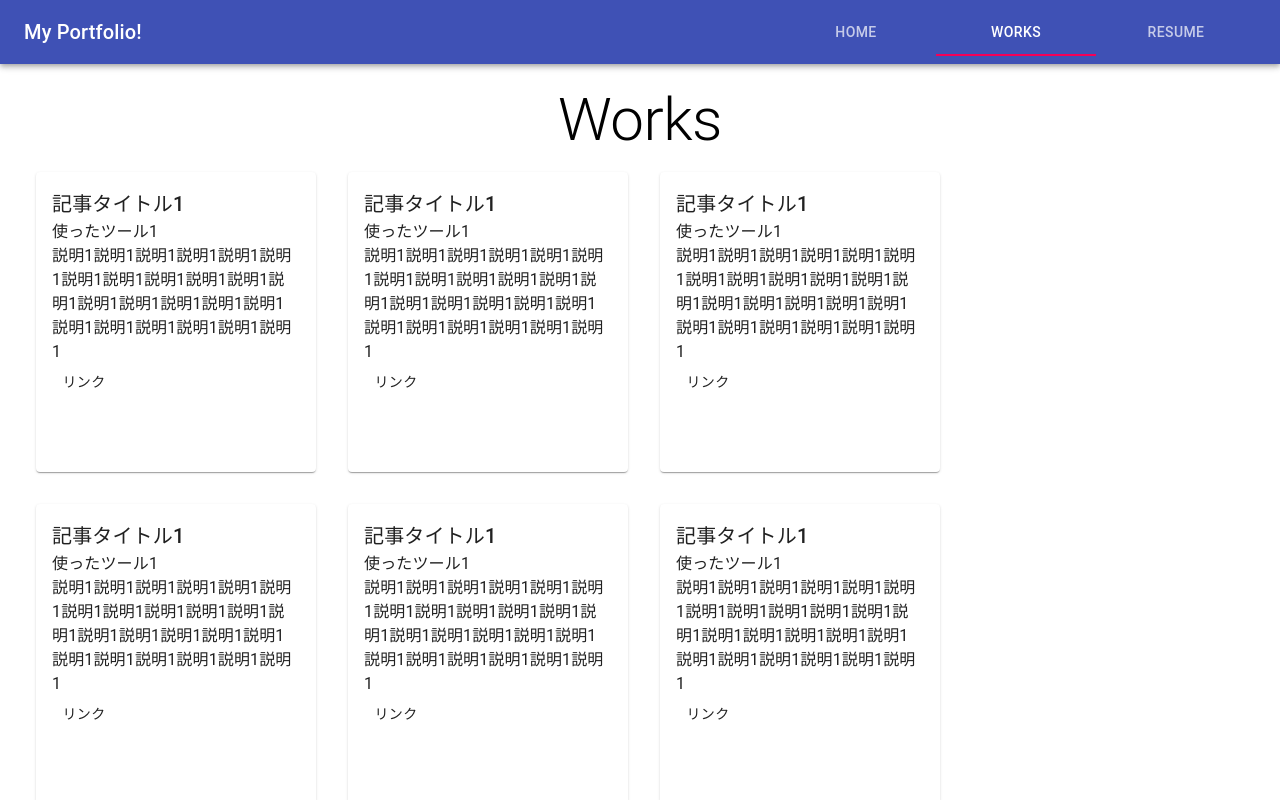
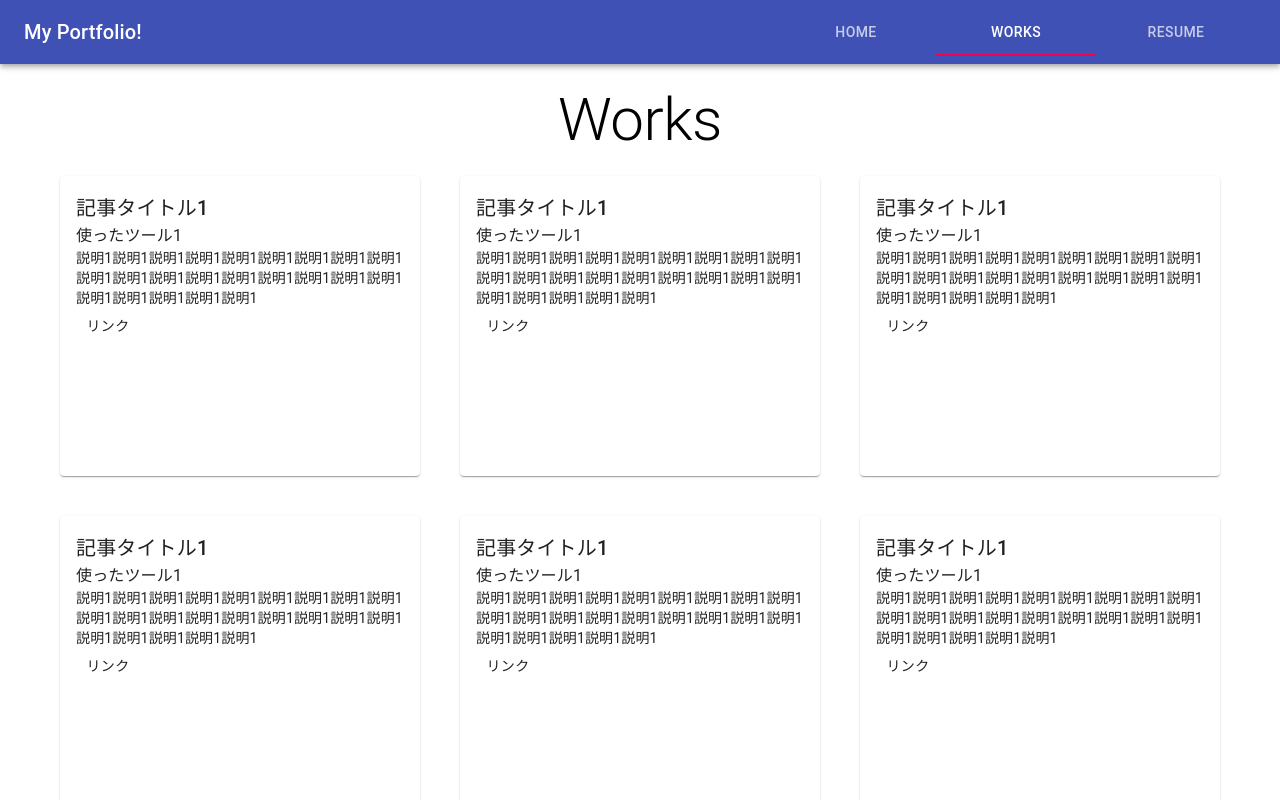
Before and after one commit to iteduki/react-portfolio, a React (Create React App) app: page / in a window 1280 px wide. Both pictures are taken after a click on the tab "WORKS". Shown: the top 800 px of the page. Built offline with nearby package versions, Linux system fonts and the light colour scheme.

Commit message:
レイアウトの修正

```diff
--- a/src/pages/Works.tsx
+++ b/src/pages/Works.tsx
@@ -16,6 +16,8 @@ type Contents = {
   href?: string
 }
 
+const cardWidth = 360
+const cardMargin = 20
 const useStyles = makeStyles({
   works: {
     display: "flex",
@@ -27,12 +29,12 @@ const useStyles = makeStyles({
     display: "flex",
     flexWrap: "wrap",
     alignItems: "center",
-    maxWidth: (300 + 16) * 4
+    maxWidth: (cardWidth + cardMargin * 2) * 3 // 一行にCard3つまで
   },
   card: {
-    margin: 16,
+    margin: cardMargin,
     height: 300,
-    width: 280
+    width: cardWidth
   }
 })
 
@@ -47,11 +49,8 @@ export default function Works() {
             <Card className={classes.card}>
               <CardContent>
                 <Typography variant="h6">{item.title}</Typography>
-                <Typography variant="body1">
-                  {item.tools}
-                  <br />
-                  {item.description}
-                </Typography>
+                <Typography variant="body1">{item.tools}</Typography>
+                <Typography variant="body2">{item.description}</Typography>
                 {item.href ? (
                   <Button
                     target="_blank"
```
